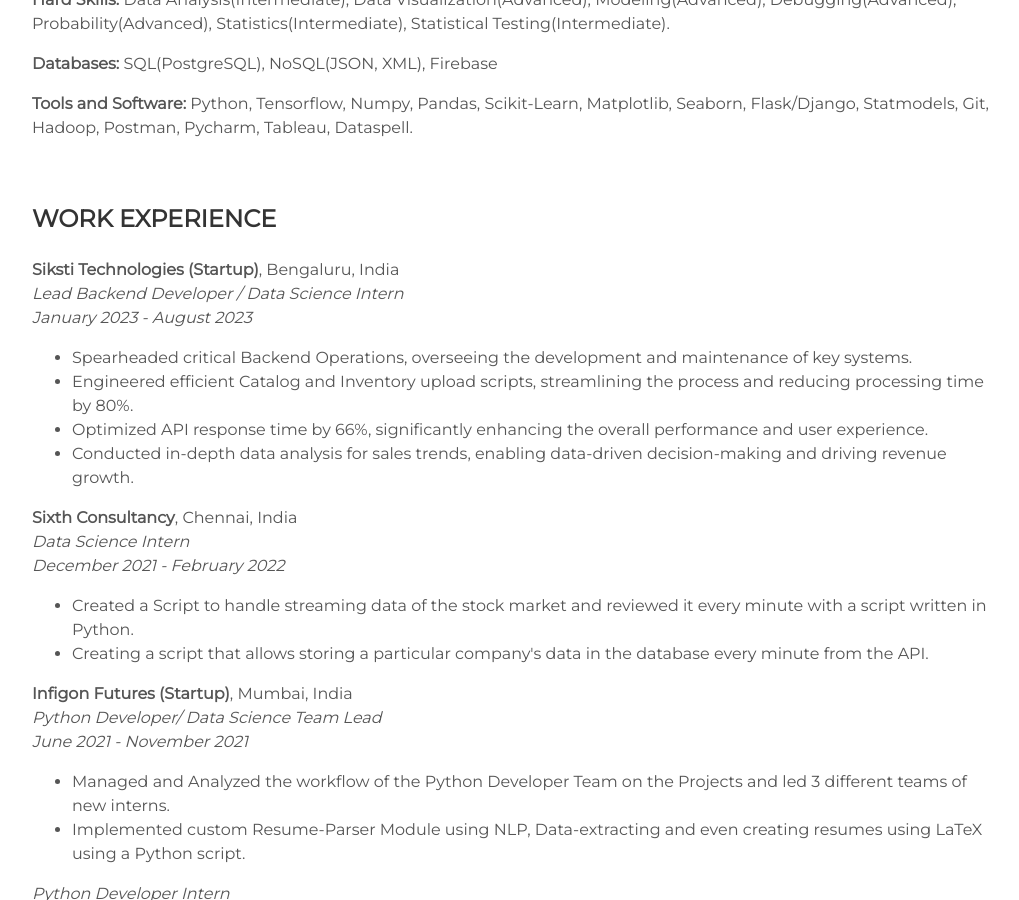
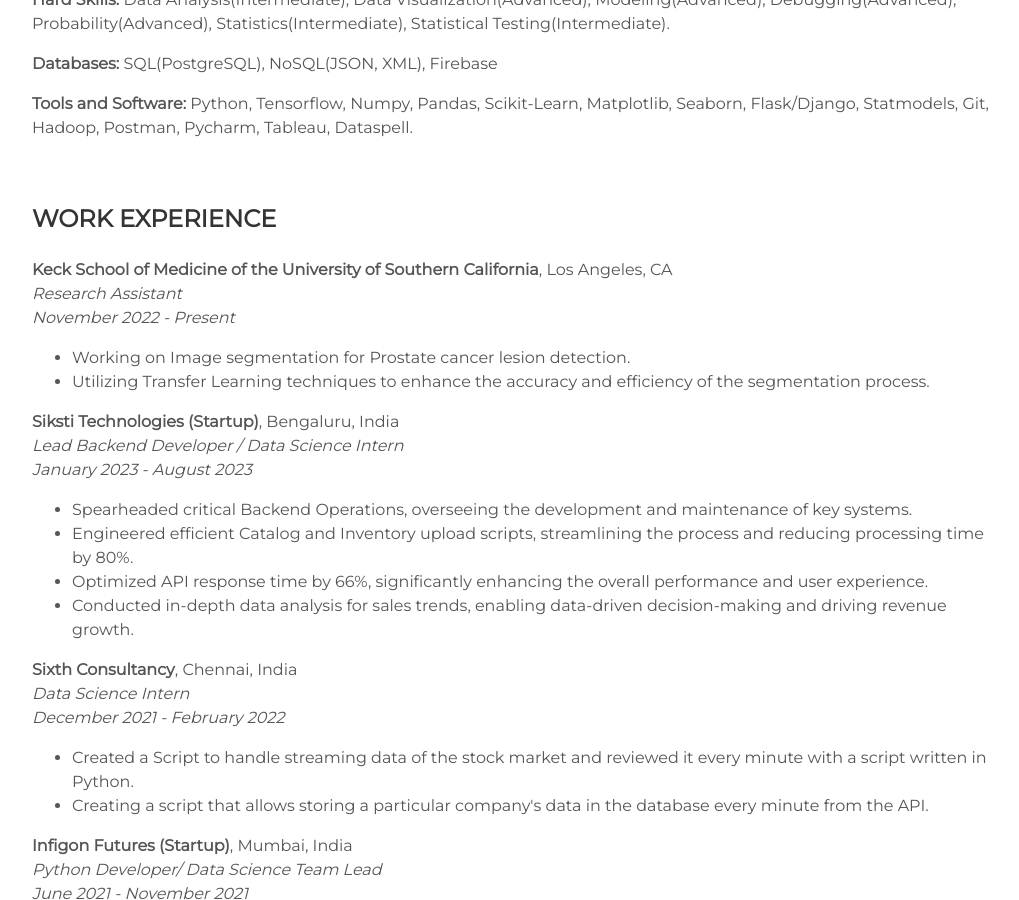
Before and after one commit to helloitsdaksh/portfolio, a Jekyll site: the page built from index.html, in a window 1280 px wide and 900 px high, scrolled down 3206 px. Shown: the whole window, without its empty margins (128-1147 px from the left). Built offline with Jekyll 4.4.1, drawn with Linux system fonts in a browser that asks for light colours.

Commit message:
added work experience

```diff
--- a/_includes/resume.html
+++ b/_includes/resume.html
@@ -33,6 +33,15 @@
 </div>
 <div>
     <h3 id="work-experience">WORK EXPERIENCE</h3>
+    <p>
+        <strong>Keck School of Medicine of the University of Southern California</strong>, Los Angeles, CA<br>
+        <em>Research Assistant</em><br>
+        <em>November 2022 - Present</em>
+    </p>
+    <ul>
+        <li>Working on Image segmentation for Prostate cancer lesion detection.</li>
+        <li>Utilizing Transfer Learning techniques to enhance the accuracy and efficiency of the segmentation process.</li>
+    </ul>
     <p>
         <strong>Siksti Technologies (Startup)</strong>, Bengaluru, India<br>
         <em>Lead Backend Developer / Data Science Intern</em><br>
```
